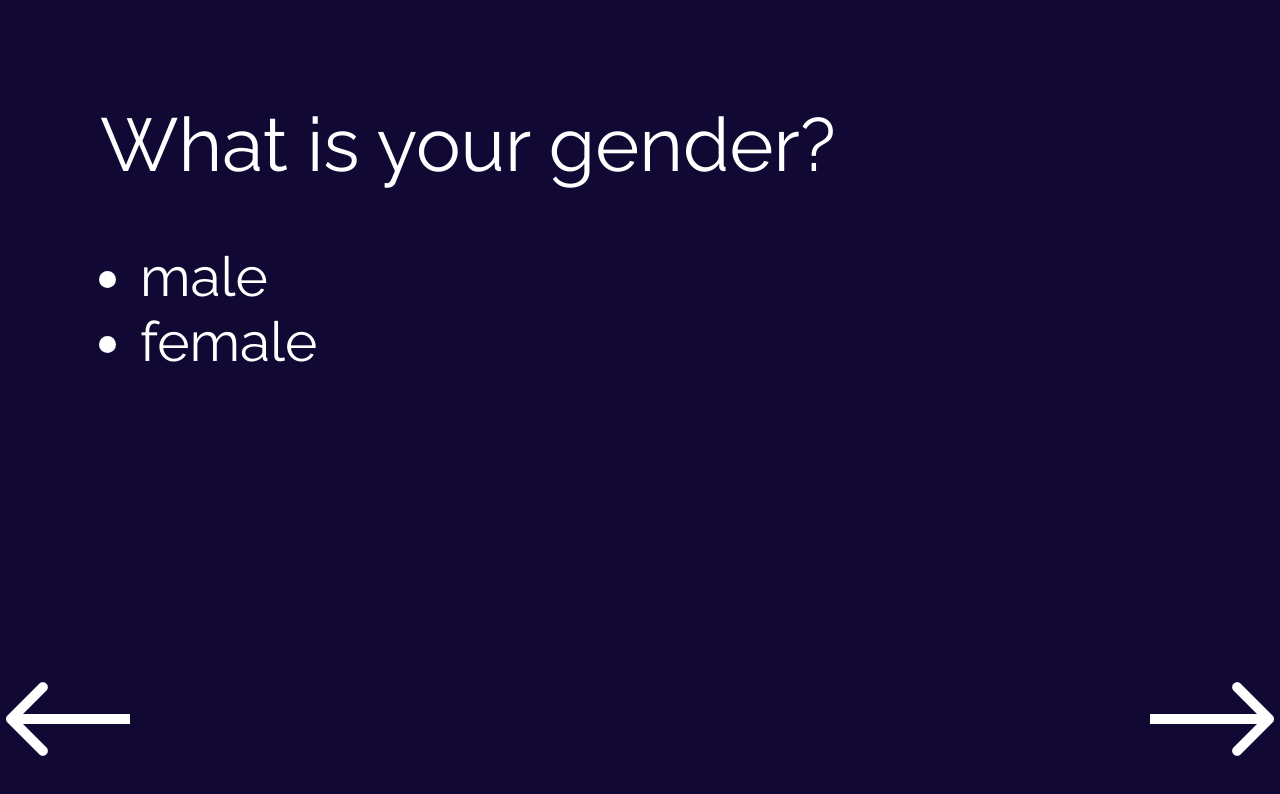
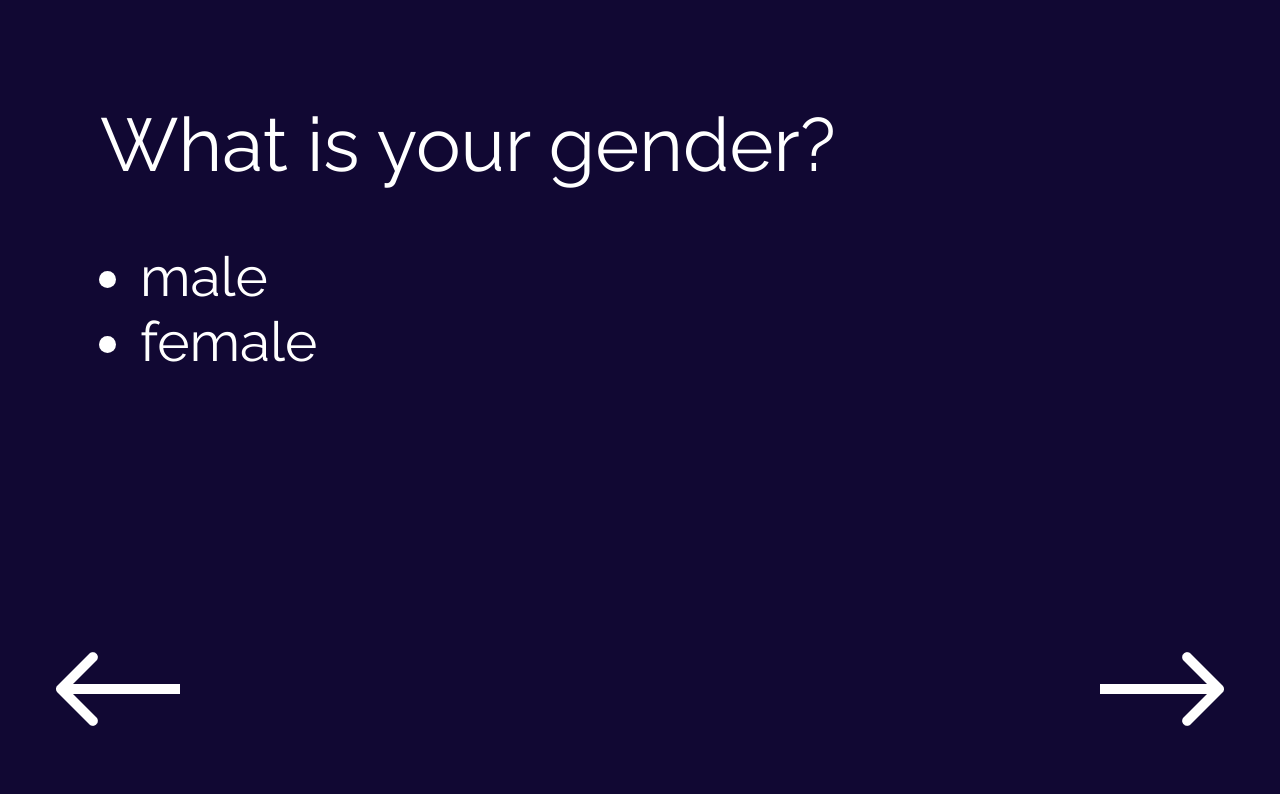
Before and after one commit to saachivar/scorepredictor, a React (Create React App) app in the folder score-predictor-frontend/: page /Survey in a window 1280 px wide. Shown: the top 794 px of the page. Built offline with nearby package versions, Linux system fonts and the light colour scheme.

Commit message:
reset to here

```diff
--- a/score-predictor-frontend/src/App.css
+++ b/score-predictor-frontend/src/App.css
@@ -143,12 +143,13 @@ p {
   background: none;
   border: none;
   cursor: pointer;
+  margin-bottom: 30px;
 }
 
 .survey-left {
-  left: 20px;
+  margin-left: 50px;
 }
 
 .survey-right {
-  right: 20px;
+  margin-right: 50px;
 }
--- a/score-predictor-frontend/src/Survey.js
+++ b/score-predictor-frontend/src/Survey.js
@@ -11,8 +11,17 @@ export default function Survey () {
   const [currentQuestion, setCurrentQuestion] = useState(0);
 
   const questions = [
-    <Question question={"What is your gender?"} answers={["male", "female"]}/>,
-    <Question question={"How much education did your parents get?"} answers={["high school", "college", "big boy phd"]}/>,
+    <Question question={"What is your gender?"} answers={["male", "female"]} />,
+  <Question question={"What is your parents' education level?"} answers={["bachelor's degree", "some college", "master's degree", "associate's degree", "high school"]} />,
+  <Question question={"What is your lunch type?"} answers={["free/reduced", "standard"]} />,
+  <Question question={"Have you completed any test prep?"} answers={["yes", "no"]} />,
+  <Question question={"What is your parent's marital status?"} answers={["married", "divorced", "widowed"]} />,
+  <Question question={"Do you practice a sport?"} answers={["regularly", "sometimes", "never"]} />,
+  <Question question={"Are you a first child?"} answers={["yes", "no"]} />,
+  <Question question={"How many siblings do you have?"} answers={["0", "1", "2", "3+"]} />,
+  <Question question={"How do you get to school?"} answers={["school bus", "privately"]} />,
+  <Question question={"How many hours a week do you study?"} answers={["< 5", "5 - 10", "> 10"]} />,
+
   ]
 
   const nextQuestion = () => {
--- a/score-predictor-frontend/src/components/SwipeHandler.js
+++ b/score-predictor-frontend/src/components/SwipeHandler.js
@@ -3,25 +3,21 @@ import { useLocation, Outlet } from 'react-router-dom';
 import { CSSTransition, TransitionGroup } from 'react-transition-group';
 
 const SwipeHandler = () => {
-  console.log('SwipeHandler component rendered'); // Basic test log
-
   const location = useLocation();
   const [direction, setDirection] = useState('forward');
   const prevLocation = useRef(location);
 
   useEffect(() => {
-    console.log('Location changed:', location); // Log location change
     const from = prevLocation.current.pathname;
     const to = location.pathname;
 
     if ((from === '/' && to === '/Survey') || (from === '/Survey' && to === '/Results')) {
+      setDirection('backward');
+    } else if ((from === '/Results' && to === '/Survey') || (from === '/Survey' && to === '/')) {
       setDirection('forward');
-      console.log('Direction set to forward'); // Log direction
-    } else if ((from === '/Results' && to === '/Survey') || (from === '/Survey' && to === '/')) {
-      setDirection('backward');
-      console.log('Direction set to backward'); // Log direction
     }
 
+    // Update the previous location reference
     prevLocation.current = location;
   }, [location]);
 
```
